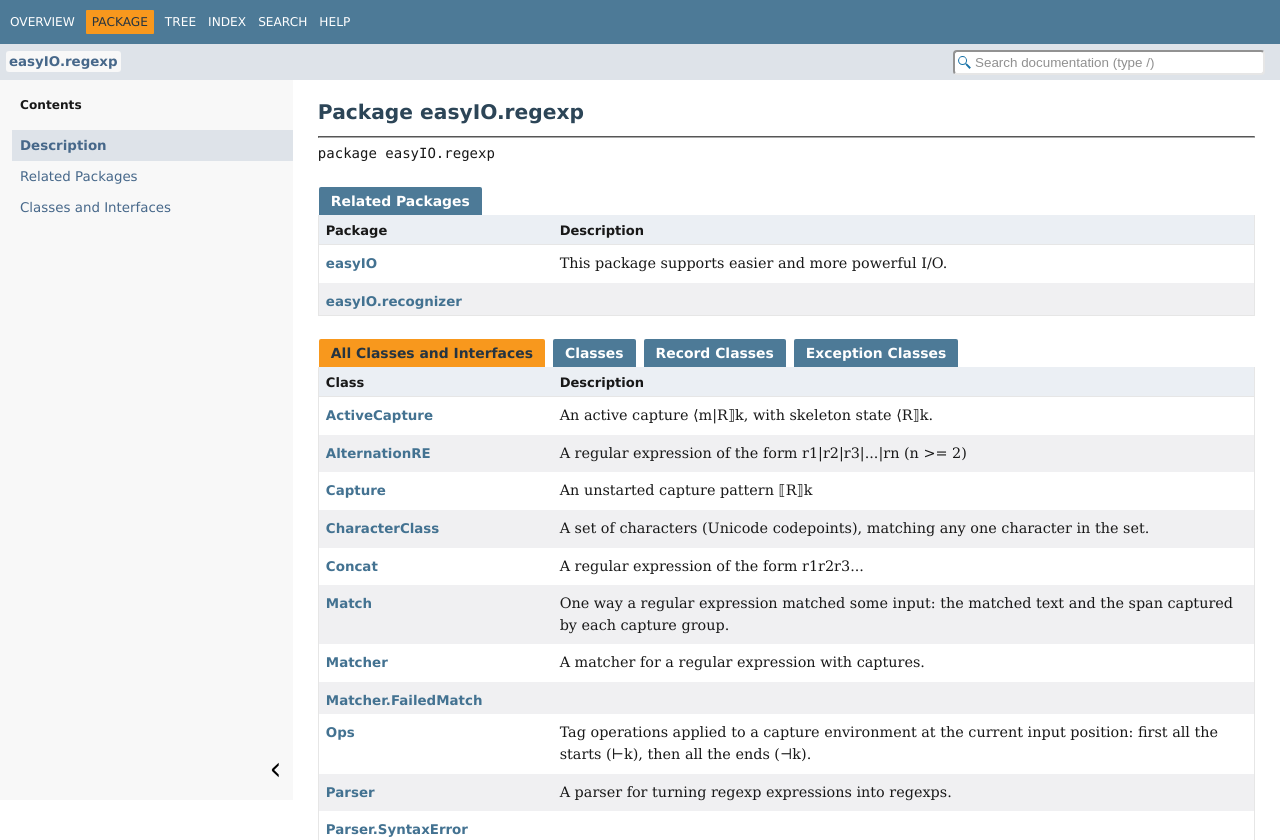
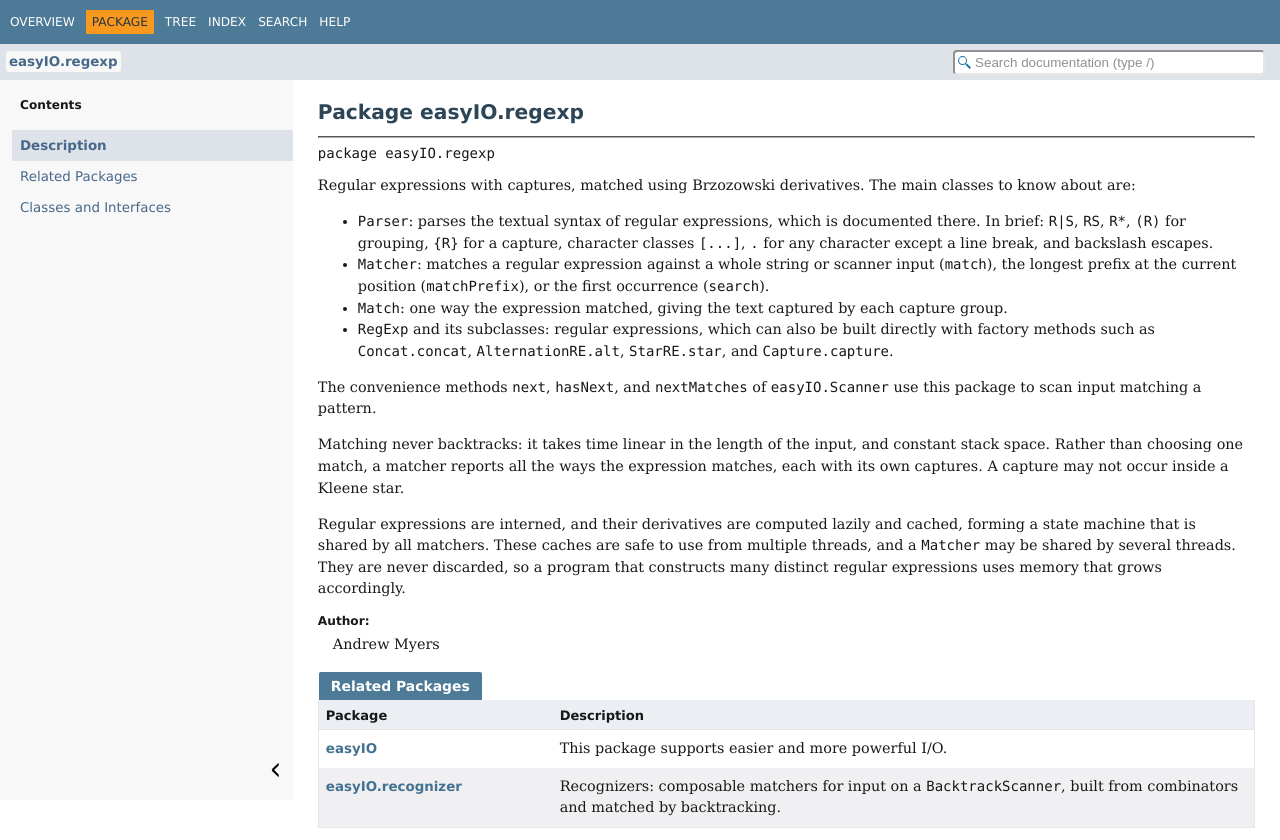
Before and after one commit to andrewcmyers/easyIO, a plain HTML site: page doc/easyIO/regexp/package-summary.html in a window 1280 px wide. Shown: the top 840 px of the page. Drawn offline with Linux system fonts and the light colour scheme.

Commit message:
Update docs.

```diff
--- a/doc/easyIO/regexp/package-summary.html
+++ b/doc/easyIO/regexp/package-summary.html
@@ -63,6 +63,43 @@ loadScripts(document, 'script');</script>
 <hr>
 <div class="horizontal-scroll">
 <div class="package-signature">package <span class="element-name">easyIO.regexp</span></div>
+<section class="package-description" id="package-description">
+<div class="block">Regular expressions with captures, matched using Brzozowski derivatives. The
+  main classes to know about are:
+  <ul>
+  <li><code>Parser</code>: parses the textual syntax of regular expressions, which is
+      documented there. In brief: <code>R|S</code>, <code>RS</code>, <code>R*</code>,
+      <code>(R)</code> for grouping, <code>{R}</code> for a capture, character classes
+      <code>[...]</code>, <code>.</code> for any character except a line break, and
+      backslash escapes.
+  <li><code>Matcher</code>: matches a regular expression against a whole string or
+      scanner input (<code>match</code>), the longest prefix at the current position
+      (<code>matchPrefix</code>), or the first occurrence (<code>search</code>).
+  <li><code>Match</code>: one way the expression matched, giving the text captured by
+      each capture group.
+  <li><code>RegExp</code> and its subclasses: regular expressions, which can also be
+      built directly with factory methods such as <code>Concat.concat</code>,
+      <code>AlternationRE.alt</code>, <code>StarRE.star</code>, and <code>Capture.capture</code>.
+  </ul>
+  The convenience methods <code>next</code>, <code>hasNext</code>, and <code>nextMatches</code>
+  of <code>easyIO.Scanner</code> use this package to scan input matching a pattern.
+
+  <p>Matching never backtracks: it takes time linear in the length of the input,
+  and constant stack space. Rather than choosing one match, a matcher reports
+  all the ways the expression matches, each with its own captures. A capture
+  may not occur inside a Kleene star.
+
+  <p>Regular expressions are interned, and their derivatives are computed lazily
+  and cached, forming a state machine that is shared by all matchers. These
+  caches are safe to use from multiple threads, and a <code>Matcher</code> may be
+  shared by several threads. They are never discarded, so a program that
+  constructs many distinct regular expressions uses memory that grows
+  accordingly.</div>
+<dl class="notes">
+<dt>Author:</dt>
+<dd>Andrew Myers</dd>
+</dl>
+</section>
 </div>
 <section class="summary">
 <ul class="summary-list">
@@ -77,7 +114,10 @@ loadScripts(document, 'script');</script>
 <div class="block">This package supports easier and more powerful I/O.</div>
 </div>
 <div class="col-first odd-row-color"><a href="../recognizer/package-summary.html">easyIO.recognizer</a></div>
-<div class="col-last odd-row-color">&nbsp;</div>
+<div class="col-last odd-row-color">
+<div class="block">Recognizers: composable matchers for input on a <code>BacktrackScanner</code>, built
+  from combinators and matched by backtracking.</div>
+</div>
 </div>
 </div>
 </li>
```
Also changed, not shown: doc/allpackages-index.html (+7 -2 lines), doc/easyIO/package-summary.html (+12 -5 lines), doc/easyIO/recognizer/package-summary.html (+24 -1 lines), doc/easyIO/regexp/Match.html (+14 -6 lines), doc/index-all.html (+9 -3 lines), doc/index.html (+7 -2 lines).
